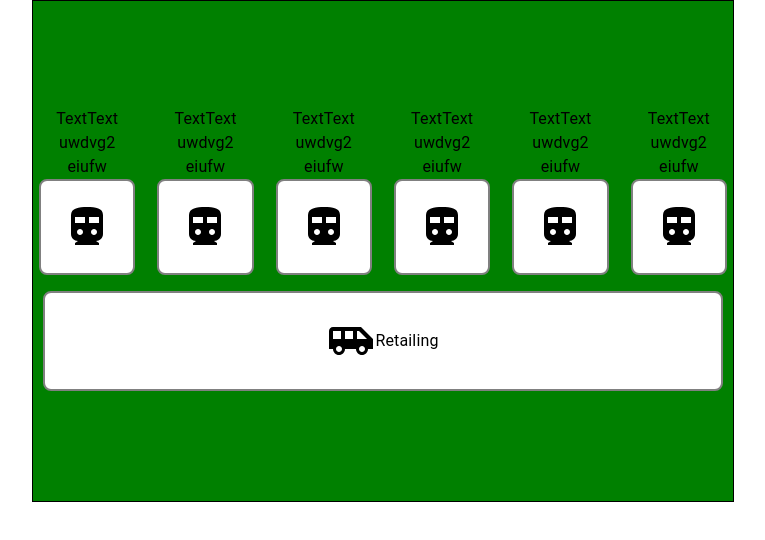
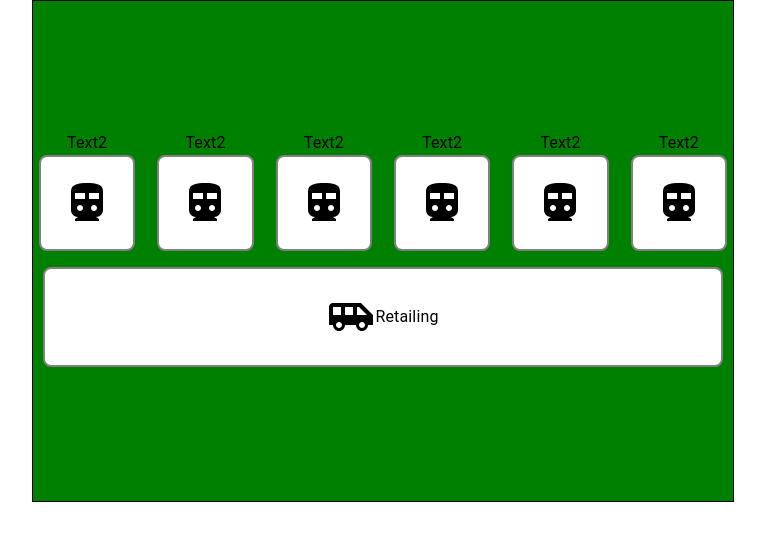
Before and after one commit to aakash-3/framer-motions, a React (Create React App) app: page / in a window 1280 px wide. Shown: the top 540 px of the page, without its empty margins (257-1022 px from the left). Built offline with nearby package versions, Linux system fonts and the light colour scheme.

Commit message:
Update TransitionTwo.js

```diff
--- a/src/Motion/TransitionTwo/TransitionTwo.js
+++ b/src/Motion/TransitionTwo/TransitionTwo.js
@@ -133,9 +133,7 @@ const TransitionTwo = () => {
                     padding: "6px",
                   }}
                 >
-                  <Typography textAlign="center">
-                    TextText uwdvg2 eiufw
-                  </Typography>
+                  <Typography textAlign="center">Text2</Typography>
                   <Box
                     style={{
                       boxSizing: "border-box",
```
